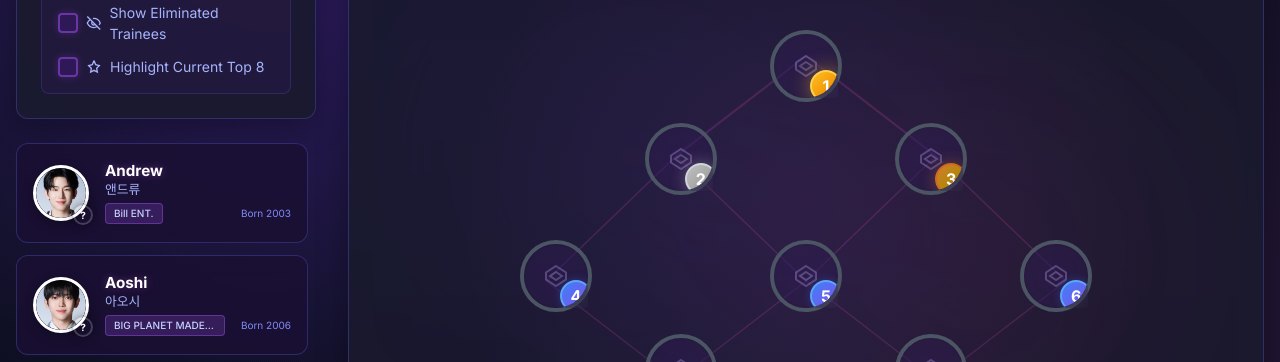
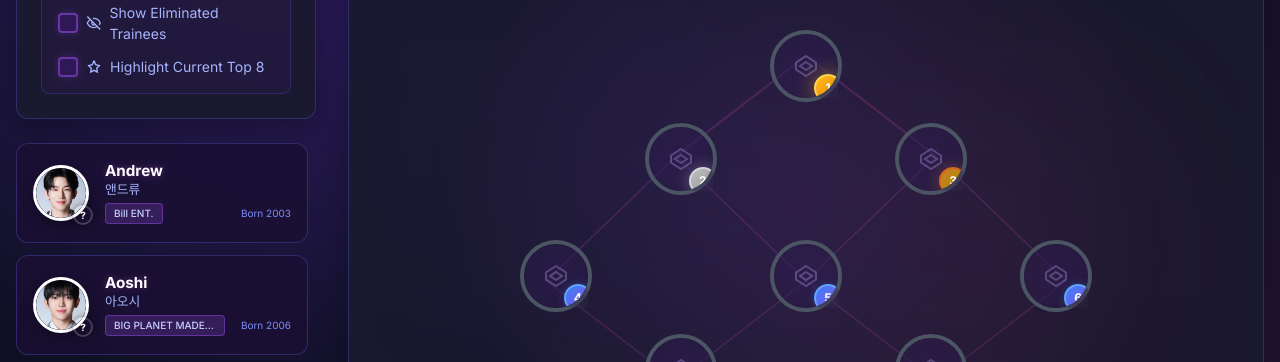
Before and after one commit to lucascmilo/boys2planet-ranker, a React (Create React App) app: page / in a window 1280 px wide. Shown: the part 435-797 px from the top of the page. Built offline with nearby package versions, Linux system fonts and the light colour scheme; the HTML template or start-up script is replaced by a standard one.

Commit message:
feat: alteração visual pequena

```diff
--- a/src/components/RankingSlot.tsx
+++ b/src/components/RankingSlot.tsx
@@ -39,7 +39,7 @@ const getAvatarSize = () => {
 }
 
 const getBadgeSize = () => {
-  return "2rem" // Same size for all
+  return "1.75rem" // Updated smaller size for all
 }
 
 export const RankingSlot: React.FC<RankingSlotProps> = ({
@@ -115,13 +115,13 @@ export const RankingSlot: React.FC<RankingSlotProps> = ({
           </div>
         )}
 
-        {/* Position Badge - Always as overlay on avatar (both desktop and mobile) */}
+        {/* Position Badge - Always rendered last to ensure it's on top */}
         <div
           className={`position-badge overlay-badge ${getPositionClass(position)}`}
           style={{
             width: isMobile ? "1.75rem" : badgeSize,
             height: isMobile ? "1.75rem" : badgeSize,
-            fontSize: isMobile ? "0.875rem" : "1rem",
+            fontSize: isMobile ? "0.875rem" : "var(--font-size-sm)",
           }}
         >
           {position}
--- a/src/styles/RankingSlot.css
+++ b/src/styles/RankingSlot.css
@@ -137,18 +137,19 @@
   justify-content: center;
   color: var(--text-primary);
   font-weight: bold;
-  font-size: var(--font-size-base);
+  font-size: var(--font-size-sm); /* Smaller font size */
   box-shadow: 0 4px 15px rgba(0, 0, 0, 0.4);
-  border: 3px solid;
+  border: 2px solid; /* Thinner border */
   backdrop-filter: blur(10px);
-  width: 2rem;
-  height: 2rem;
+  width: 1.75rem; /* Smaller width */
+  height: 1.75rem; /* Smaller height */
+  pointer-events: none; /* Ensure it doesn't interfere with clicks */
 }
 
 .ranking-avatar-container.small .position-badge {
-  width: 1.5rem;
-  height: 1.5rem;
-  font-size: 0.75rem;
+  width: 1.25rem; /* Even smaller for small avatars */
+  height: 1.25rem;
+  font-size: 0.7rem;
   border-width: 2px;
 }
 
@@ -157,7 +158,7 @@
   position: absolute;
   bottom: -0.25rem;
   right: -0.25rem;
-  z-index: 30;
+  z-index: 100; /* Much higher z-index to ensure it's always on top */
   border-width: 2px;
 }
 
```
Also changed, not shown: 1 other file (tests, documents, lock files or other folders).
